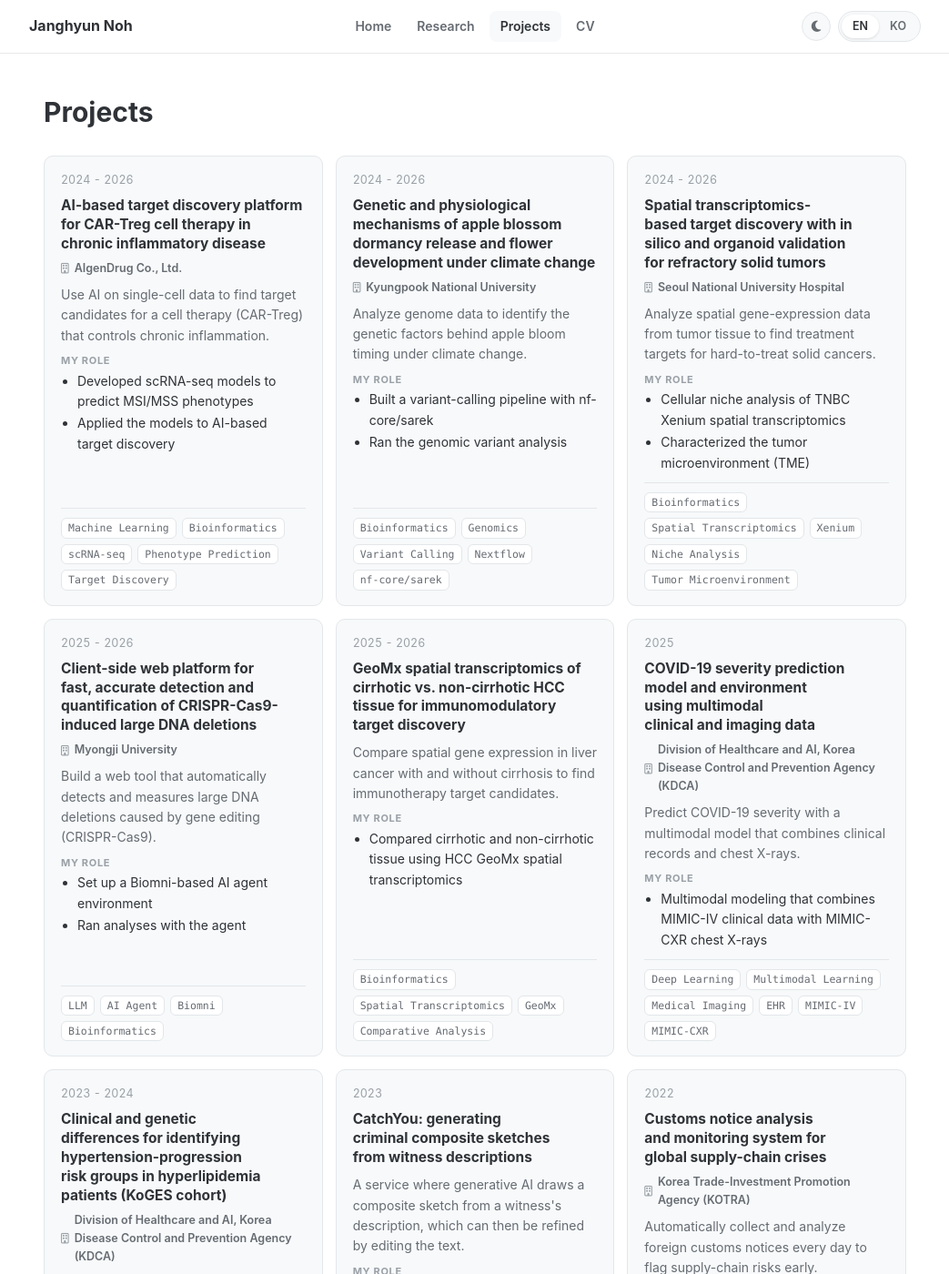
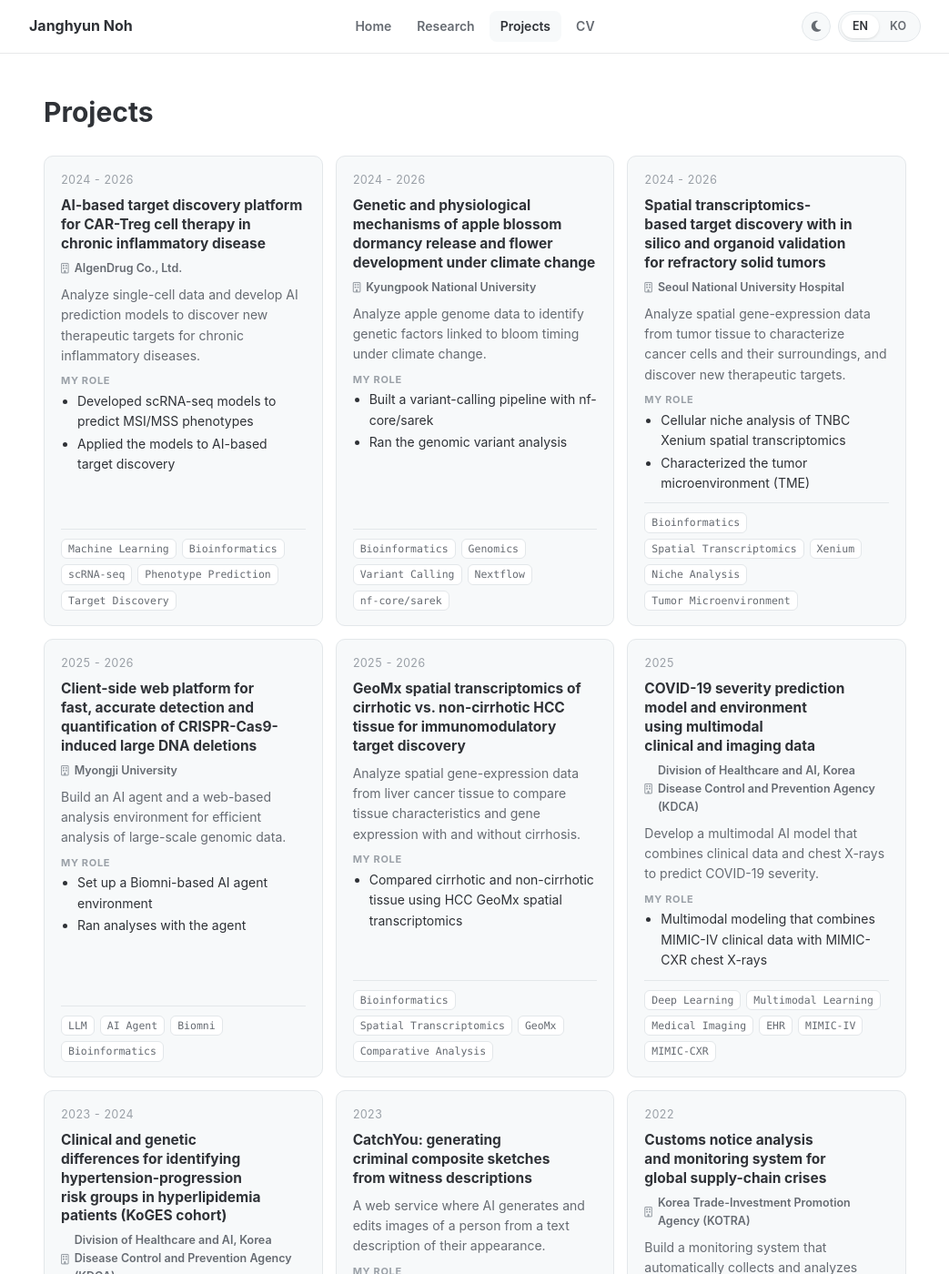
Before and after one commit to janghyunnoh/janghyunnoh.github.io, a Jekyll site: the page built from projects/index.md, in a window 1280 px wide and 1400 px high. Shown: the whole window at 91% size, without its empty margins (118-1161 px from the left). Built offline with Jekyll 4.4.1, drawn with Linux system fonts in a browser that asks for light colours; some of the changed text lies outside the part shown.

Commit message:
Projects: user-written plain summaries (EN/KO)
Co-Authored-By: Claude Opus 5.5 <noreply@anthropic.com>
Claude-Session: https://claude.ai/code/session_01KSQJoZP1auZdYkoBxWPSet

```diff
--- a/_data/projects.yml
+++ b/_data/projects.yml
@@ -12,8 +12,8 @@
   title_ko: "AI 기반 타겟 발굴 플랫폼 확립을 통한 만성 염증성 질환 조절 CAR-Treg 세포 치료제 개발"
   org: "AIgenDrug Co., Ltd."
   org_ko: "㈜아이겐드럭"
-  summary: "Use AI on single-cell data to find target candidates for a cell therapy (CAR-Treg) that controls chronic inflammation."
-  summary_ko: "단일세포 데이터를 AI로 분석해 만성 염증 질환 세포 치료제(CAR-Treg)의 타겟 후보를 찾는 플랫폼 구축"
+  summary: "Analyze single-cell data and develop AI prediction models to discover new therapeutic targets for chronic inflammatory diseases."
+  summary_ko: "단일세포 데이터 분석과 AI 예측 모델 개발을 통한 만성 염증성 질환의 새로운 치료 타겟 발굴"
   role:
     - "Developed scRNA-seq models to predict MSI/MSS phenotypes"
     - "Applied the models to AI-based target discovery"
@@ -27,8 +27,8 @@
   title_ko: "기후 변화 대응을 위한 사과꽃 휴면타파 및 꽃 발달 시기의 유전적 생리학적 메커니즘 연구"
   org: "Kyungpook National University"
   org_ko: "경북대학교"
-  summary: "Analyze genome data to identify the genetic factors behind apple bloom timing under climate change."
-  summary_ko: "유전체 데이터를 분석해 기후 변화에 따른 사과꽃 개화 시기의 유전적 요인 파악"
+  summary: "Analyze apple genome data to identify genetic factors linked to bloom timing under climate change."
+  summary_ko: "사과 유전체 데이터 분석을 통한 기후 변화에 따른 사과꽃 개화 시기 관련 유전적 요인 파악"
   role:
     - "Built a variant-calling pipeline with nf-core/sarek"
     - "Ran the genomic variant analysis"
@@ -42,8 +42,8 @@
   title_ko: "공간 전사체 기반 타겟 발굴과 in silico 및 오가노이드 활용 타겟 검증을 통한 난치성 고형암 MLT 신규 치료제 신속 개발"
   org: "Seoul National University Hospital"
   org_ko: "서울대학교병원"
-  summary: "Analyze spatial gene-expression data from tumor tissue to find treatment targets for hard-to-treat solid cancers."
-  summary_ko: "암 조직의 공간 유전자 발현 데이터를 분석해 난치성 고형암의 치료 타겟 후보 발굴"
+  summary: "Analyze spatial gene-expression data from tumor tissue to characterize cancer cells and their surroundings, and discover new therapeutic targets."
+  summary_ko: "암 조직의 공간 유전자 발현 데이터를 분석하여 암세포의 특성과 주변 환경을 파악하고 새로운 치료 타겟 발굴"
   role:
     - "Cellular niche analysis of TNBC Xenium spatial transcriptomics"
     - "Characterized the tumor microenvironment (TME)"
@@ -57,8 +57,8 @@
   title_ko: "CRISPR-Cas9 유도 대규모 DNA 결실 검출·정량화를 위한 클라이언트 사이드 고속·고정밀 웹 기반 분석 플랫폼 개발"
   org: "Myongji University"
   org_ko: "명지대학교"
-  summary: "Build a web tool that automatically detects and measures large DNA deletions caused by gene editing (CRISPR-Cas9)."
-  summary_ko: "유전자 편집(CRISPR-Cas9)으로 생긴 대규모 DNA 결실을 자동으로 찾아 정량화하는 웹 분석 도구 개발"
+  summary: "Build an AI agent and a web-based analysis environment for efficient analysis of large-scale genomic data."
+  summary_ko: "대규모 유전체 데이터를 효율적으로 분석하기 위한 AI Agent 및 웹 기반 분석 환경 구축"
   role:
     - "Set up a Biomni-based AI agent environment"
     - "Ran analyses with the agent"
@@ -70,8 +70,8 @@
 - period: "2025 - 2026"
   title: "GeoMx spatial transcriptomics of cirrhotic vs. non-cirrhotic HCC tissue for immunomodulatory target discovery"
   title_ko: "HCC GeoMx 공간전사체 기반 간경변·비간경변 조직의 병리적 차이 규명 및 면역조절 타겟 발굴 연구"
-  summary: "Compare spatial gene expression in liver cancer with and without cirrhosis to find immunotherapy target candidates."
-  summary_ko: "간경변 유무에 따른 간암 조직의 공간 유전자 발현을 비교해 면역 치료 타겟 후보 발굴"
+  summary: "Analyze spatial gene-expression data from liver cancer tissue to compare tissue characteristics and gene expression with and without cirrhosis."
+  summary_ko: "간암 조직의 공간 유전자 발현 데이터를 분석하여 간경변 여부에 따른 조직 특성과 유전자 발현 차이 비교"
   role:
     - "Compared cirrhotic and non-cirrhotic tissue using HCC GeoMx spatial transcriptomics"
   role_ko:
@@ -83,8 +83,8 @@
   title_ko: "멀티모달 임상·영상 데이터를 활용한 코로나19 환자 중증도 예측 모델·환경 구축"
   org: "Division of Healthcare and AI, Korea Disease Control and Prevention Agency (KDCA)"
   org_ko: "질병관리청 헬스케어인공지능연구과"
-  summary: "Predict COVID-19 severity with a multimodal model that combines clinical records and chest X-rays."
-  summary_ko: "임상 기록과 흉부 X-ray를 결합한 멀티모달 모델로 코로나19 환자의 중증도 예측"
+  summary: "Develop a multimodal AI model that combines clinical data and chest X-rays to predict COVID-19 severity."
+  summary_ko: "임상 데이터와 흉부 X-ray 영상을 결합해 코로나19 환자의 중증도를 예측하는 멀티모달 AI 모델 개발"
   role:
     - "Multimodal modeling that combines MIMIC-IV clinical data with MIMIC-CXR chest X-rays"
   role_ko:
@@ -96,8 +96,8 @@
   title_ko: "KoGES 코호트 기반 고지혈증 환자의 고혈압 진행 위험군 규명을 위한 임상·유전적 차이 분석 연구"
   org: "Division of Healthcare and AI, Korea Disease Control and Prevention Agency (KDCA)"
   org_ko: "질병관리청 헬스케어인공지능연구과"
-  summary: "Use large cohort data to predict which hyperlipidemia patients develop hypertension and identify the clinical and genetic factors involved."
-  summary_ko: "대규모 코호트 데이터로 고지혈증 환자의 고혈압 진행 위험을 예측하고 관련 임상·유전 요인 파악"
+  summary: "Analyze large-scale medical data and develop machine learning models to predict hypertension risk and identify key risk factors."
+  summary_ko: "대규모 의료 데이터 분석과 머신러닝 모델 개발을 통한 고혈압 발생 위험 예측 및 주요 위험 요인 분석"
   role:
     - "Designed labels from lab and blood-pressure measurements instead of questionnaires"
     - "Built hypertension-onset prediction models (XGBoost, CatBoost, TabNet)"
@@ -111,8 +111,8 @@
 - period: "2023"
   title: "CatchYou: generating criminal composite sketches from witness descriptions"
   title_ko: "그놈을 잡아라 (CatchYou): 진술 기반 몽타주 생성 서비스"
-  summary: "A service where generative AI draws a composite sketch from a witness's description, which can then be refined by editing the text."
-  summary_ko: "목격자 진술을 입력하면 생성형 AI가 몽타주를 그려주고, 설명을 고쳐 가며 이미지를 다듬을 수 있는 서비스"
+  summary: "A web service where AI generates and edits images of a person from a text description of their appearance."
+  summary_ko: "사용자가 입력한 인물의 외형 묘사를 바탕으로 AI가 이미지를 생성·수정하는 웹 서비스 개발"
   role:
     - "Developed text-to-image models for Korean descriptions (DALL-E with VQ-GAN, Stable Diffusion with LoRA fine-tuning)"
     - "Served the model through a FastAPI backend"
@@ -128,8 +128,8 @@
   title_ko: "글로벌 공급망 위기 대응을 위한 세관 고시 분석 및 모니터링 시스템 개발"
   org: "Korea Trade-Investment Promotion Agency (KOTRA)"
   org_ko: "대한무역투자진흥공사 (KOTRA)"
-  summary: "Automatically collect and analyze foreign customs notices every day to flag supply-chain risks early."
-  summary_ko: "해외 세관 고시를 매일 자동 수집·분석해 공급망 위험 신호를 조기에 알려주는 시스템 개발"
+  summary: "Build a monitoring system that automatically collects and analyzes foreign customs data to detect supply-chain risks early."
+  summary_ko: "해외 세관 데이터를 자동으로 수집·분석해 공급망 위험 신호를 조기에 감지하는 모니터링 시스템 개발"
   role:
     - "Scraped Japanese and Australian customs notices with Selenium"
     - "Preprocessed the collected notice data"
```
